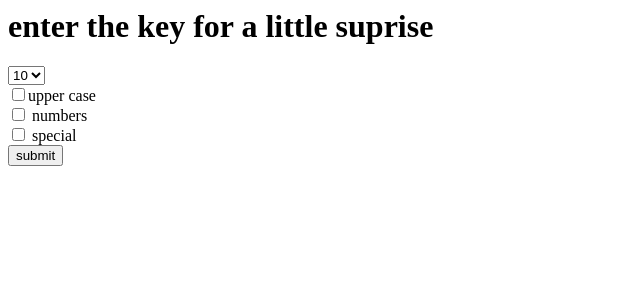
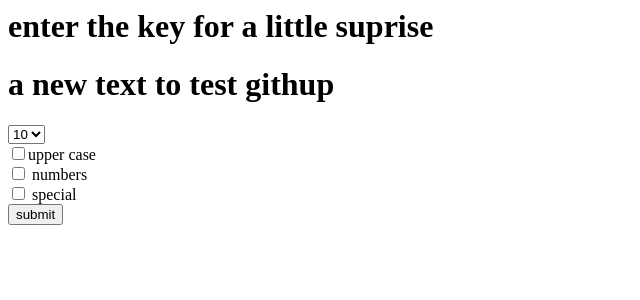
Before and after one commit to abdalla665/django_password_generator, a Django app: page / in a window 1280 px wide. Shown: the top 300 px of the page, without its empty margins (0-640 px from the left). Run offline with Django 3.2, Linux system fonts and the light colour scheme.

Commit message:
added a new text to test guthup

```diff
--- a/generator/templates/generator/home.html
+++ b/generator/templates/generator/home.html
@@ -1,6 +1,6 @@
 <h1>enter the key for a little suprise</h1>
 <h1>{{ key }}</h1>
-
+<h1>a new text to test githup</h1>
 <form class="" action="{% url 'password'%}" method="get">
   <select class="" name="length">
     <option value="7">7</option>
```
